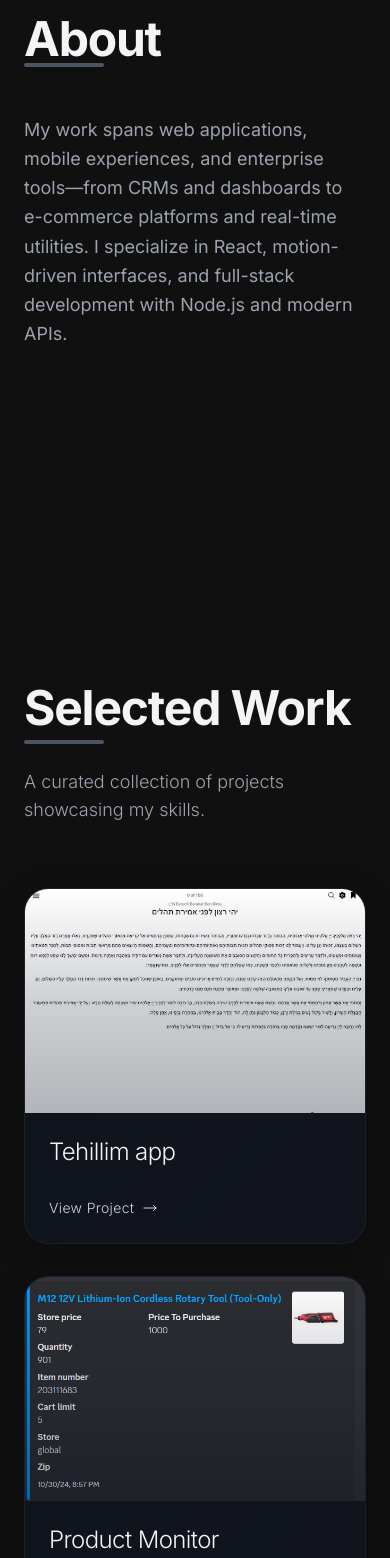
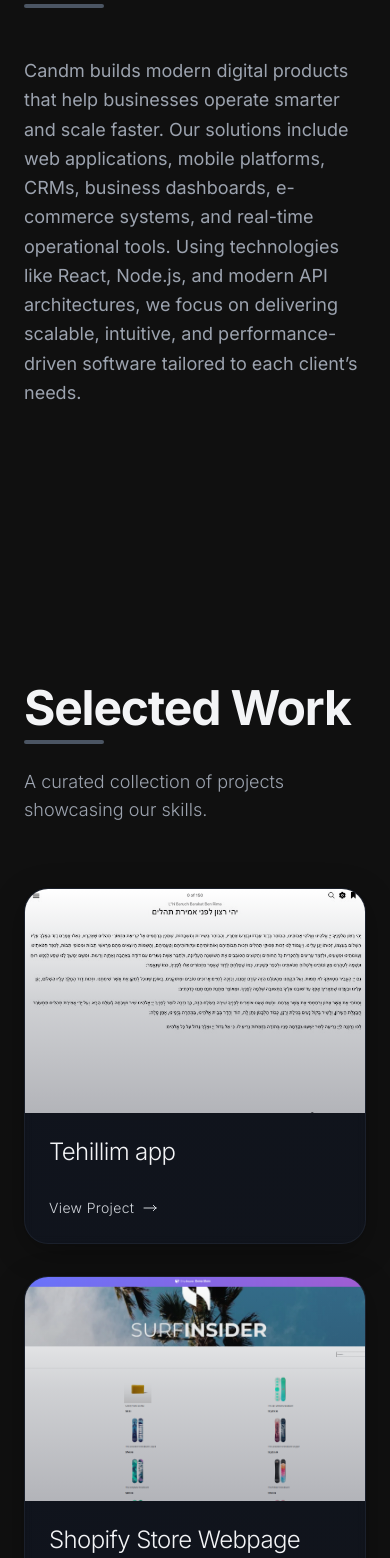
Before and after one commit to kaplos/portfolio2, a Next.js app: page / in a window 390 px wide. Shown: the part 1450-3008 px from the top of the page. Built offline with nearby package versions, Linux system fonts and the light colour scheme.

Commit message:
added rentoscope to the protfolio, and updated the products page lightrays to take up the whole height

```diff
--- a/public/projects.json
+++ b/public/projects.json
@@ -24,26 +24,6 @@
                 "Included a settings page where users can customize the app's appearance and behavior.",
                 "Optimized the app for performance to ensure smooth scrolling and quick loading times.",
                 "Implemented accessibility features such as text-to-speech and adjustable font sizes."
-            ]
-        }
-    },
-    {
-        "id": 2,
-        "name": "Product Monitor",
-        "description": "A monitor that checks product availability on retail websites",
-        "github": "",
-        "languages": ["js"],
-        "more": {
-            "test": "test",
-            "images": [
-                "/ProductMonitor-main.png",
-                "/ProductMonitor-1.png",
-                "/ProductMonitor-2.png"
-            ],
-            "descriptions": [
-                "Developed a web scraper to monitor product availability on multiple retail websites using api calls.",
-                "Implemented real-time notifications to alert users when a product becomes available.",
-                "Used discord js to send notifications and control the monitor through discord."
             ]
         }
     },
@@ -98,7 +78,6 @@
             "test": "test",
             "images": ["/echabot_main.png", "/echabot_1.png"],
             "descriptions": [
-                "The data is sensitive so I cannot share the website or code.",
                 "Built an internal business management system using React for the frontend and Supabase for the backend.",
                 "The workflow starts with a business idea, which is turned into a design. Staff can then generate quotes for the design, and once approved, it moves into sample production and sales tracking.",
                 "Business workers can view and manage orders using three methods: a live preview link, an Excel export, or a downloadable PDF.",
@@ -111,5 +90,29 @@
                 "Worked closely with the business team to refine workflows and ensure the system matched real-world internal processes."
             ]
         }
+    },
+    {
+        "id": 6,
+        "name": "Rentoscope",
+        "description": "A Real estate analysis platform for investors",
+        "github": "",
+        "languages": ["schadcn", "tailwind", "react"],
+        "more": {
+            "test": "test",
+            "images": ["/rentoscope_main.png", "/rentoscope_1.png"],
+            "descriptions": [
+                "RentoScope, a data-driven web platform designed to help rental property investors analyze and evaluate real estate investment opportunities more efficiently.",
+                "The platform was built with React for the frontend and Supabase (PostgreSQL) for the backend, enabling a scalable architecture capable of supporting complex investment data and analytics.",
+                "Designed and implemented an interactive investment analysis dashboard that allows users to review property performance metrics, organize potential deals, and compare opportunities in one centralized workspace.",
+                "Architected a relational PostgreSQL database structure to manage properties, financial metrics, saved analyses, user accounts, and investment scenarios while maintaining strong data integrity.",
+                "Implemented secure authentication and row-level security (RLS) through Supabase to ensure user data isolation and secure access across the platform.",
+                "Built dynamic financial modeling tools that allow investors to quickly estimate potential cash flow, expenses, and overall investment performance.",
+                "Designed the platform to consolidate information that investors often manage across multiple spreadsheets, notes, and external tools, improving workflow efficiency and decision-making.",
+                "Developed a responsive and intuitive user interface that simplifies complex real estate data into actionable insights for investors.",
+                "Engineered the system with scalability in mind, allowing future integration of additional analytics, market data, and advanced property evaluation tools.",
+                "Worked closely with stakeholders to ensure the platform addressed real-world investment workflows, focusing on clarity, speed of analysis, and usability for property investors.",
+                "Please visit the website at rentoscope.com to view the full functionality of the site."
+            ]
+        }
     }
 ]
--- a/src/app/components/AboutMe.jsx
+++ b/src/app/components/AboutMe.jsx
@@ -1,11 +1,13 @@
 export default function AboutMe() {
     return (
-        <section className="min-h-screen flex items-center px-6 py-10" id="about">
+        <section
+            className="min-h-screen flex items-center px-6 py-10"
+            id="about"
+        >
             <div className="max-w-4xl">
                 <div className="mb-12">
                     <div className="inline-block">
                         <h2 className="text-5xl md:text-6xl font-bold text-grey-100 tracking-tight">
-
                             About
                         </h2>
                         <div className="h-1 w-20 bg-grey-600 rounded-full"></div>
@@ -13,16 +15,19 @@ export default function AboutMe() {
                 </div>
 
                 <div className="">
-
-                <div className="relative   border-grey-700">
+                    <div className="relative   border-grey-700">
                         <p className="text-grey-400 text-lg md:text-xl leading-relaxed">
-                            My work spans web applications, mobile experiences, and enterprise tools—from CRMs and dashboards to
-                            e-commerce platforms and real-time utilities. I specialize in React, motion-driven interfaces, and
-                            full-stack development with Node.js and modern APIs.
+                            Candm builds modern digital products that help
+                            businesses operate smarter and scale faster. Our
+                            solutions include web applications, mobile
+                            platforms, CRMs, business dashboards, e-commerce
+                            systems, and real-time operational tools. Using
+                            technologies like React, Node.js, and modern API
+                            architectures, we focus on delivering scalable,
+                            intuitive, and performance-driven software tailored
+                            to each client’s needs.
                         </p>
                     </div>
-
-
                 </div>
             </div>
         </section>
--- a/src/app/components/ProjectLayout.jsx
+++ b/src/app/components/ProjectLayout.jsx
@@ -107,7 +107,7 @@ export default function ProjectLayout() {
           <div className="h-1 w-20 bg-grey-600 rounded-full"></div>
         </div>
         <p className="mt-6 text-grey-400 text-lg md:text-xl font-light max-w-2xl">
-          A curated collection of projects showcasing my skills.
+          A curated collection of projects showcasing our skills.
         </p>
       </div>
 
@@ -219,7 +219,8 @@ export default function ProjectLayout() {
                 height={300}
                 src={card?.more.images[0] || ""}
                 alt={card.name}
-                className="w-full h-full object-cover object-top group-hover:scale-110 transition-transform duration-500" />
+                className="w-full h-full object-cover object-top group-hover:scale-110 transition-transform duration-500"
+                />
               {/* Overlay gradient */}
               <div className="absolute inset-0 bg-gradient-to-t from-primary-950/30 via-grey-900/20 to-transparent" />
 
--- a/src/app/projects/[id]/page.jsx
+++ b/src/app/projects/[id]/page.jsx
@@ -24,16 +24,21 @@ export default function Page() {
 
     if (!project) {
         return (
-            <div className="w-full min-h-screen flex items-center justify-center bg-[#101010]">
+            <div className="w-full min-h-screen  flex items-center justify-center bg-[#101010]">
                 <p className="text-white text-xl">Loading...</p>
             </div>
         );
     }
 
     return (
-        <div className="w-full min-h-screen flex flex-col md:flex-row items-start bg-[#101010] gap-8 p-4 md:p-8">
+        <div className="relative w-full min-h-full flex flex-col md:flex-row items-start bg-[#101010] gap-8 p-4 md:p-8">
+            {/* LightRays Background */}
+            <div className="absolute inset-0 z-0">
+                <LightRays className="w-full h-full" />
+            </div>
+
             {/* Image Section */}
-            <div className="flex flex-col w-full md:w-1/2 items-center justify-center py-8">
+            <div className="relative z-10 flex flex-col w-full md:w-1/2 items-center justify-center py-8">
                 <img
                     src={currentPic}
                     alt={project?.name}
@@ -61,7 +66,7 @@ export default function Page() {
             </div>
 
             {/* Details Section */}
-            <div className="flex flex-col w-full md:w-1/2 justify-start py-8">
+            <div className="relative z-10 flex flex-col w-full md:w-1/2 justify-start py-8">
                 <h2 className="text-3xl font-bold text-white mb-6">
                     {project?.name}
                 </h2>
@@ -76,7 +81,6 @@ export default function Page() {
                     ))}
                 </ul>
             </div>
-            <LightRays />
         </div>
     );
 }
```
Also changed, not shown: public/rentoscope_1.png (added), public/rentoscope_main.png (added).
